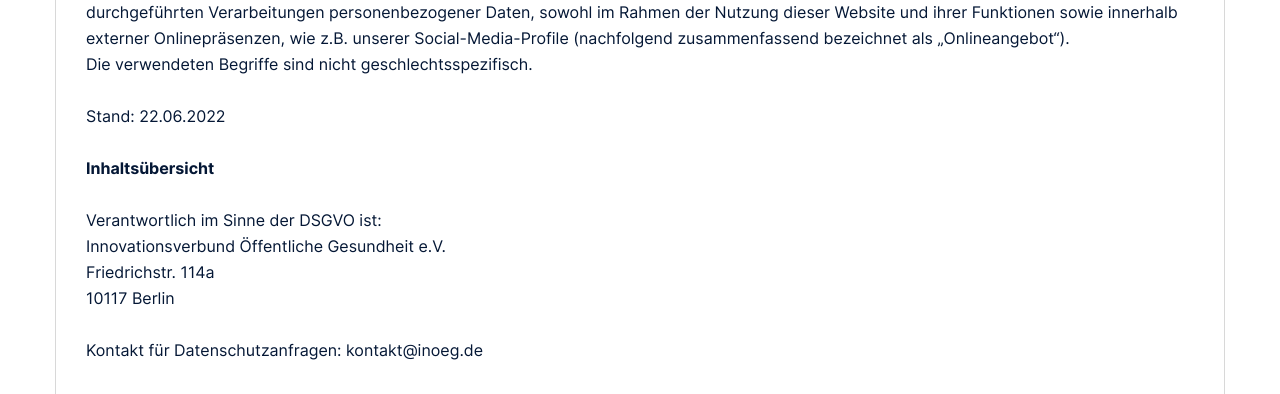
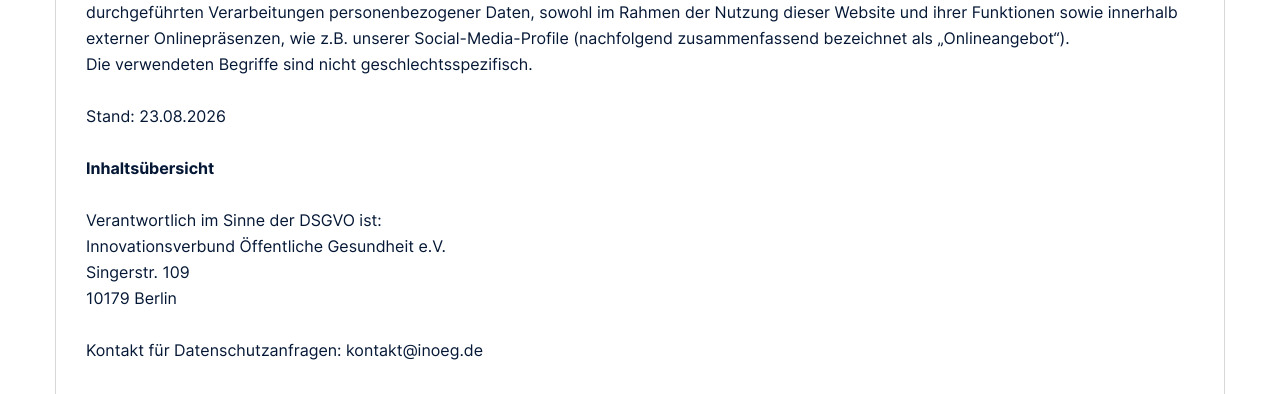
Before and after one commit to InOG-projects/inog-projects.github.io, a Jekyll site: the page built from _pages/datenschutz.html, in a window 1280 px wide and 900 px high, scrolled down 381 px. Shown: the part 154-548 px from the top of the window. Built offline with Jekyll 4.4.1, drawn with Linux system fonts in a browser that asks for light colours.

Commit message:
chore: update postal address to Singerstr. 109, 10179 Berlin (#26)
Der Verein ist umgezogen. Die Anschrift steht an zwei rechtlich relevanten Stellen und wurde an beiden aktualisiert:

- `_pages/impressum.md` — Postanschrift im Impressum
- `_pages/datenschutz.html` — Anschrift des Verantwortlichen im Sinne der DSGVO

Die Datenschutzerklärung enthielt die alte Anschrift noch; ohne diese Änderung hätten Impressum und Datenschutzerklärung unterschiedliche Adressen genannt. Das "Stand"-Datum der Datenschutzerklärung wurde entsprechend auf den 23.08.2026 gesetzt.

Verifiziert: `bundle exec jekyll build` erfolgreich, `prettier --check .` sauber, keine Vorkommen der alten Anschrift mehr in `_pages/` oder `_site/`.

```diff
--- a/_pages/datenschutz.html
+++ b/_pages/datenschutz.html
@@ -22,7 +22,7 @@
       Die verwendeten Begriffe sind nicht geschlechtsspezifisch.
       <br>
       <br>
-      Stand: 22.06.2022
+      Stand: 23.08.2026
       <br>
       <br>
       <strong>Inhaltsübersicht</strong>
@@ -32,9 +32,9 @@
       <br>
       Innovationsverbund Öffentliche Gesundheit e.V.
       <br>
-      Friedrichstr. 114a
+      Singerstr. 109
       <br>
-      10117 Berlin
+      10179 Berlin
       <br>
       ‍
       <br>
```
Also changed, not shown: _pages/impressum.md (+2 -2 lines).
